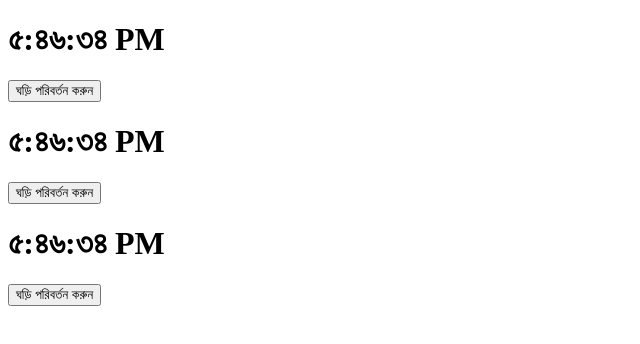
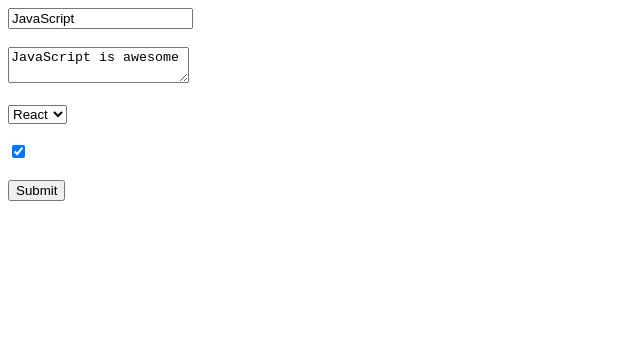
Before and after one commit to shahriarshaon1993/myreactapp, a React (Vite) app: page / in a window 1280 px wide. Shown: the top 344 px of the page, without its empty margins (0-640 px from the left). Built offline with nearby package versions, Linux system fonts and the light colour scheme.

Commit message:
feat(10): React Form Handling - Controlled vs Uncontrolled Component

```diff
--- a/src/App.jsx
+++ b/src/App.jsx
@@ -1,11 +1,11 @@
-import ClockList from "./components/ClockList";
+import Form from "./components/Form";
 
 function App() {
     const quantities = [1, 2, 3];
 
     return (
         <>
-            <ClockList quantities={quantities} />
+            <Form />
         </>
     );
 }
--- /dev/null
+++ b/src/components/Form.jsx
@@ -0,0 +1,91 @@
+import React from "react";
+
+class Form extends React.Component {
+    state = {
+        title: "JavaScript",
+        text: "JavaScript is awesome",
+        library: "React",
+        isAwesome: true,
+    };
+
+    handleChange = (e) => {
+        if (e.target.name === "title") {
+            this.setState({
+                title: e.target.value,
+            });
+        } else if (e.target.name === "text") {
+            this.setState({
+                text: e.target.value,
+            });
+        } else if (e.target.name === "library") {
+            this.setState({
+                library: e.target.value,
+            });
+        } else if (e.target.name === "isAwesome") {
+            this.setState({
+                isAwesome: e.target.checked,
+            });
+        } else {
+            console.log("nothing here");
+        }
+    };
+
+    submitHandler = (e) => {
+        e.preventDefault();
+        console.log(this.state);
+    };
+
+    render() {
+        const { title, text, library, isAwesome } = this.state;
+
+        return (
+            <>
+                <form onSubmit={this.submitHandler}>
+                    <div>
+                        <input
+                            type="text"
+                            name="title"
+                            placeholder="Enter title"
+                            value={title}
+                            onChange={this.handleChange}
+                        />
+                    </div>
+                    <br />
+                    <div>
+                        <textarea
+                            name="text"
+                            value={text}
+                            onChange={this.handleChange}
+                        />
+                    </div>
+                    <br />
+                    <div>
+                        <select
+                            name="library"
+                            value={library}
+                            onChange={this.handleChange}
+                        >
+                            <option value="React">React</option>
+                            <option value="VueJs">VueJs</option>
+                        </select>
+                    </div>
+                    <br />
+                    <div>
+                        <input
+                            type="checkbox"
+                            name="isAwesome"
+                            checked={isAwesome}
+                            onChange={this.handleChange}
+                        />
+                    </div>
+                    <br />
+                    <div>
+                        <input type="submit" value="Submit" />
+                    </div>
+                </form>
+            </>
+        );
+    }
+}
+
+export default Form;
```
Also changed, not shown: vite.config.js (+4 -4 lines).
